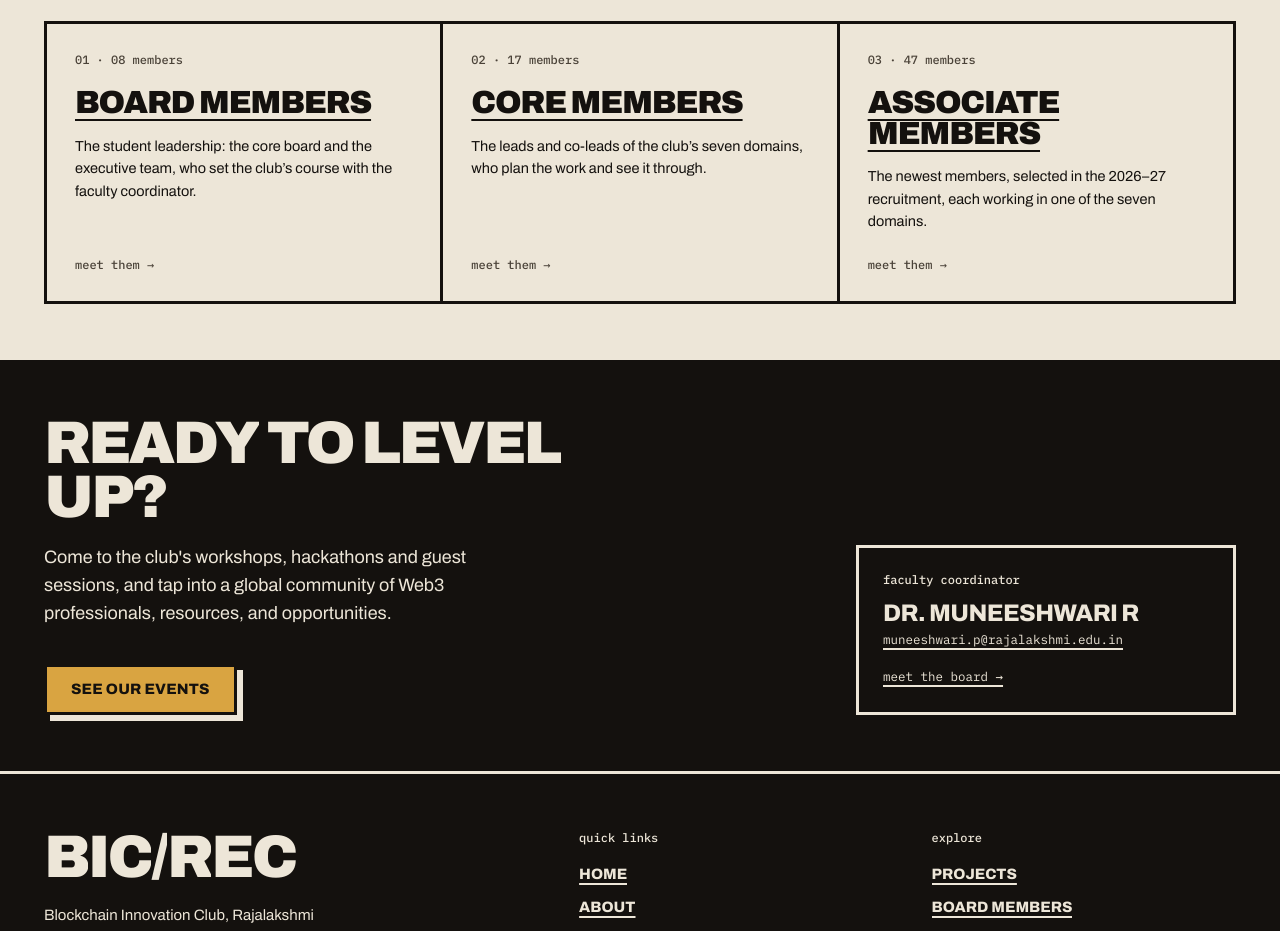
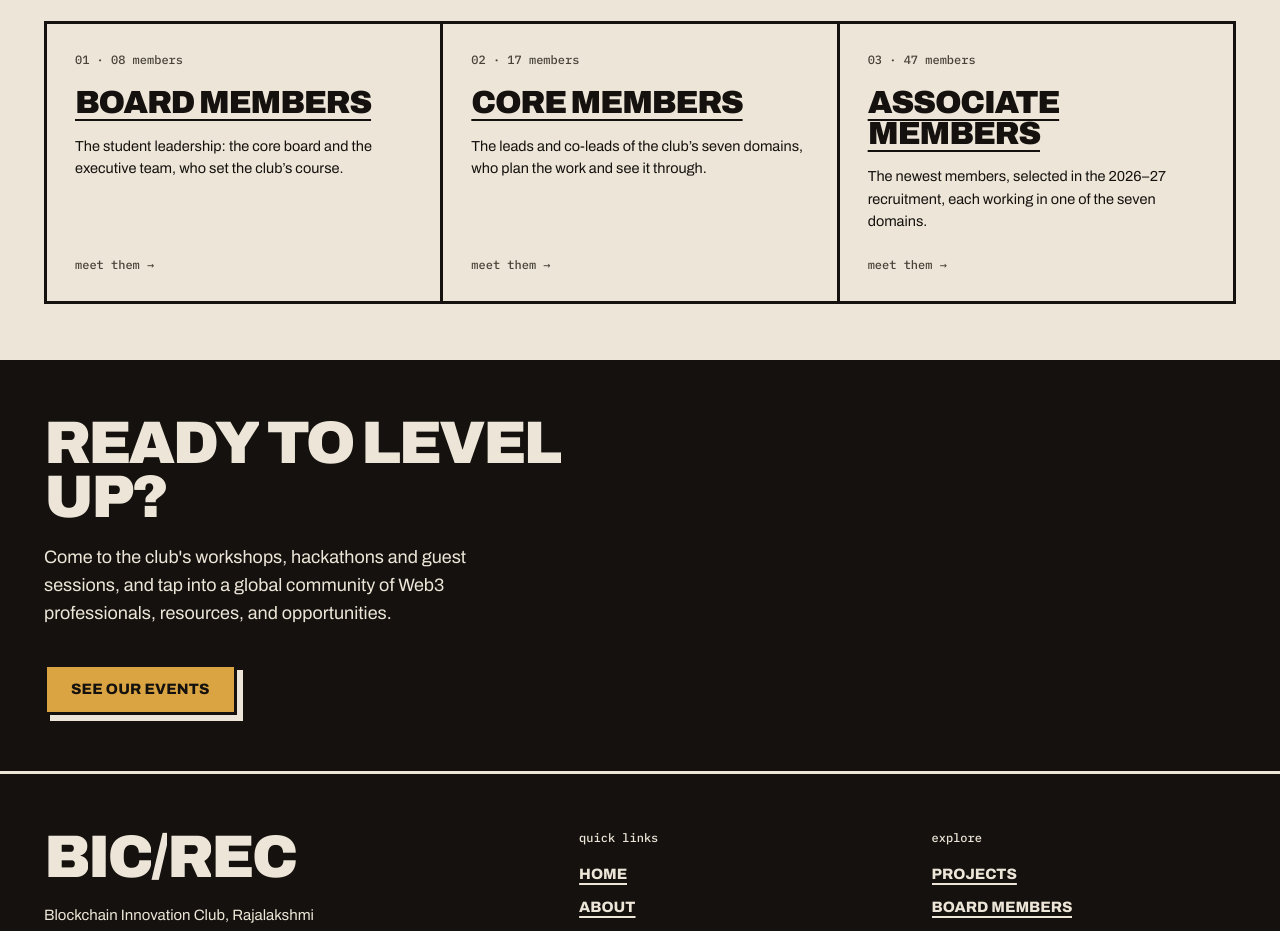
Before and after one commit to SaIdEeVaN/BIC-REC_Site, a React (Vite) app: page / in a window 1280 px wide. Shown: the part 2960-3891 px from the top of the page. Built offline with nearby package versions, Linux system fonts and the light colour scheme.

Commit message:
Temporarily remove faculty coordinator details

```diff
--- a/src/data/members.js
+++ b/src/data/members.js
@@ -17,17 +17,13 @@ import { DOMAINS } from './domains.js'
 //
 // The faculty coordinators carry a slug for the photo alone. They have no page of their own: routes, the
 // sitemap and the e2e suite all walk `teamMembers`, which is the student leadership only.
-export const facultyCoordinators = [
-  {
-    name: 'Dr. Muneeshwari R',
-    slug: 'muneeshwari-r',
-    email: 'muneeshwari.p@rajalakshmi.edu.in',
-    linkedin: 'https://www.linkedin.com/in/dr-muneeshwari-p-84aba561/',
-  },
-]
+// Leave empty until the new coordinator's details are available; coordinator sections stay hidden.
+export const facultyCoordinators = []
 
-// "faculty coordinator" or "faculty coordinators", for text that names them as a group.
-export const FACULTY = facultyCoordinators.length === 1 ? 'faculty coordinator' : 'faculty coordinators'
+// Group label, or an empty string when no coordinator is listed.
+export const FACULTY = facultyCoordinators.length
+  ? facultyCoordinators.length === 1 ? 'faculty coordinator' : 'faculty coordinators'
+  : ''
 
 // Every group of the club's leadership, in page order. `team` says which page it belongs to:
 // - 'board': the core board and the executive team, at /team/board.
--- a/src/data/teams.js
+++ b/src/data/teams.js
@@ -9,7 +9,7 @@ export const MEMBER_TEAMS = [
     path: '/team/board',
     title: 'Board members',
     count: boardMembers.length,
-    body: `The student leadership: the core board and the executive team, who set the club’s course with the ${FACULTY}.`,
+    body: `The student leadership: the core board and the executive team, who set the club’s course${FACULTY ? ` with the ${FACULTY}` : ''}.`,
   },
   {
     key: 'core',
--- a/src/pages/BoardMembers.jsx
+++ b/src/pages/BoardMembers.jsx
@@ -24,7 +24,7 @@ const contactLink = 'underline decoration-2 underline-offset-4'
 
 // The page's "about": who the board is.
 const ABOUT =
-  `The board is the club’s student leadership. The core board (the President, the Vice President, the Secretary and the club’s ambassadors) leads the club and speaks for it, and the executive team runs operations and technology and keeps the club’s accounts. With the ${FACULTY}, they set the club’s direction for the year.`
+  `The board is the club’s student leadership. The core board (the President, the Vice President, the Secretary and the club’s ambassadors) leads the club and speaks for it, and the executive team runs operations and technology and keeps the club’s accounts. ${FACULTY ? `With the ${FACULTY}, they set` : 'They set'} the club’s direction for the year.`
 
 // Block numbers run on from one group to the next, so the whole board reads as a single chain.
 let seats = 0
@@ -40,9 +40,9 @@ export default function BoardMembers() {
       <PageHeader
         eyebrow="club leadership"
         title="Board members"
-        lead={`The ${FACULTY} and student board guiding, managing, and growing the Blockchain Innovation Club at REC.`}
+        lead={`The ${FACULTY ? `${FACULTY} and ` : ''}student board guiding, managing, and growing the Blockchain Innovation Club at REC.`}
         aside={[
-          ['faculty', pad2(facultyCoordinators.length)],
+          ...(FACULTY ? [['faculty', pad2(facultyCoordinators.length)]] : []),
           ['board', pad2(seats)],
           ['groups', pad2(groups.length)],
         ]}
@@ -54,12 +54,12 @@ export default function BoardMembers() {
         </div>
       </section>
 
+      {FACULTY && (
         <section className="border-b-3 border-ink">
           <div className="wrap section">
             <Slam color={AMBER} className="on-ink bg-ink p-6 text-bone shadow-amber md:p-10">
               <p className="meta">{FACULTY}</p>
-            {/* Names like MUNEESHWARI need ~320px at the md heading size: the portrait stacks above the name on phones,
-                and two coordinators would only sit side by side once each column is wide enough (xl). */}
+              {/* Stack portraits above long names on phones; use two columns only at xl. */}
               <ul className="mt-6 grid gap-8 xl:grid-cols-2">
                 {facultyCoordinators.map((coordinator) => (
                   <li key={coordinator.name} className="flex min-w-0 flex-col gap-4 sm:flex-row sm:items-center sm:gap-5">
@@ -88,6 +88,7 @@ export default function BoardMembers() {
             </Slam>
           </div>
         </section>
+      )}
 
       <section className="border-b-3 border-ink">
         <div className="wrap section">
--- a/src/pages/Home.jsx
+++ b/src/pages/Home.jsx
@@ -273,6 +273,7 @@ export default function Home() {
         title="Ready to level up?"
         body="Come to the club's workshops, hackathons and guest sessions, and tap into a global community of Web3 professionals, resources, and opportunities."
         aside={
+          FACULTY && (
             <div className="border-3 border-bone p-6">
               <p className="meta">{FACULTY}</p>
               <ul className="mt-3 flex flex-col gap-4">
@@ -295,6 +296,7 @@ export default function Home() {
                 meet the board →
               </Link>
             </div>
+          )
         }
       >
         <Button to="/events" variant="onInk">See our events</Button>
--- a/src/seo.js
+++ b/src/seo.js
@@ -31,7 +31,7 @@ const PAGES = {
   },
   '/team/board': {
     title: 'Board members',
-    description: `The ${FACULTY} and student board guiding, managing, and growing the Blockchain Innovation Club at REC.`,
+    description: `The ${FACULTY ? `${FACULTY} and ` : ''}student board guiding, managing, and growing the Blockchain Innovation Club at REC.`,
   },
   '/team/core': {
     title: 'Core members',
```
Also changed, not shown: src/assets/members/muneeshwari-r.jpg (deleted). Lines whose indentation alone changed are shown as unchanged.
